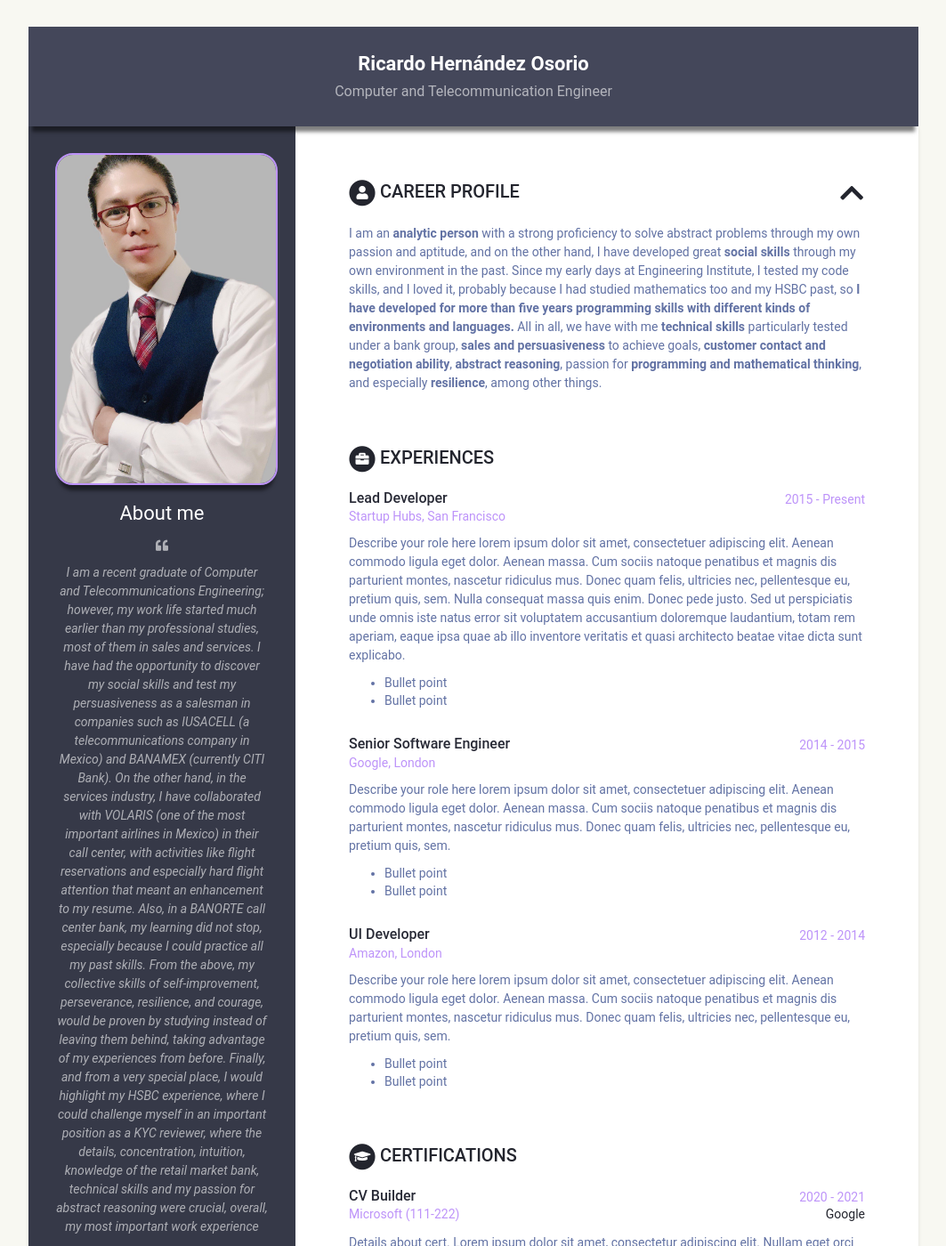
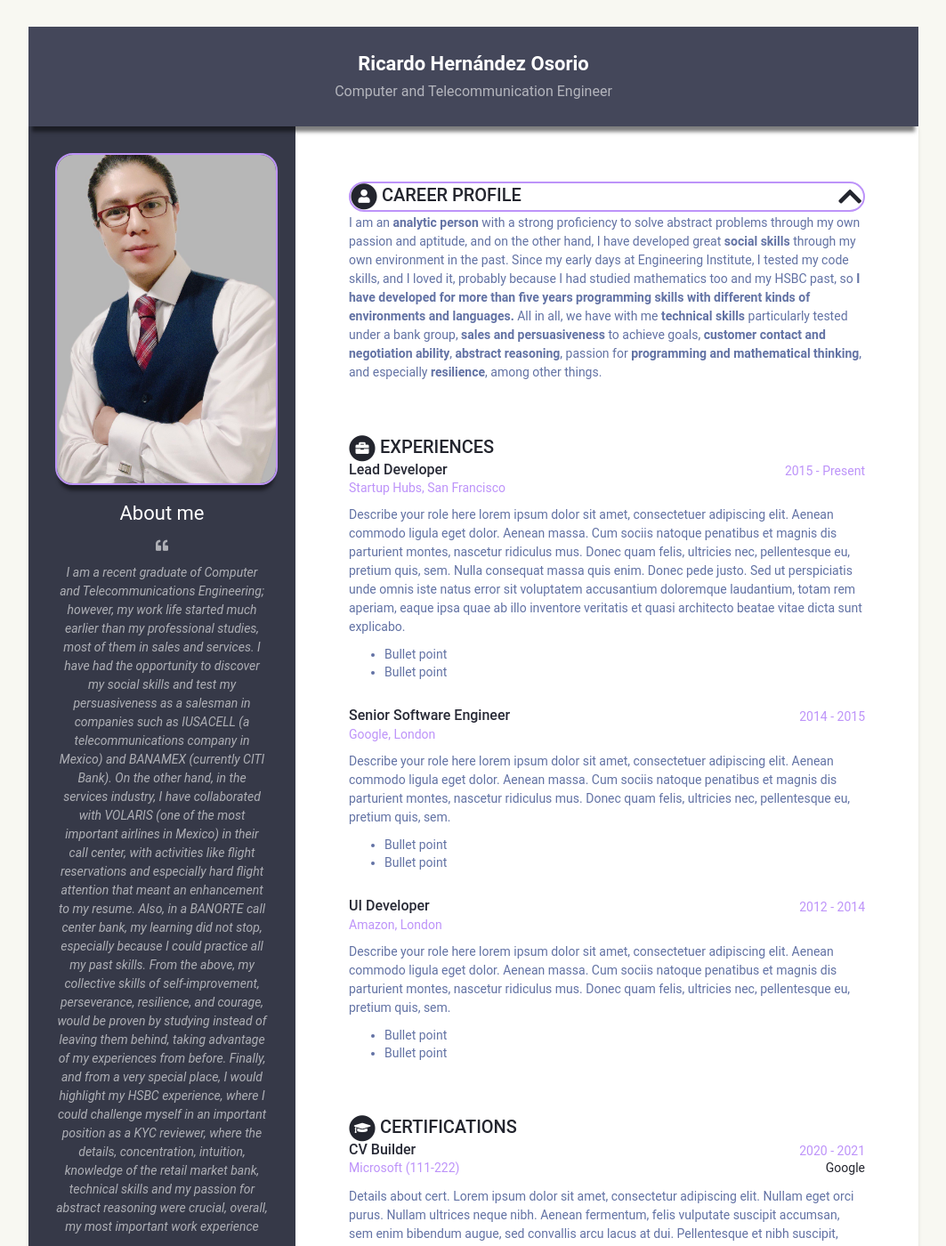
Before and after one commit to RicardoUAMmx/webcode, a Jekyll site: the page built from index.html, in a window 1280 px wide and 1400 px high. Shown: the whole window at 89% size, without its empty margins (108-1171 px from the left). Built offline with Jekyll 4.4.1, drawn with Linux system fonts in a browser that asks for light colours.

Commit message:
experimental cv-theme

```diff
--- a/_sass/_base.scss
+++ b/_sass/_base.scss
@@ -188,6 +188,10 @@ p {
   .section-line {
 	display: flex;
 	flex-wrap: nowrap;
+	margin-top: 2px;
+	margin-bottom: 2px;
+    border-radius: 20px;
+    border: 2px solid $text-grey;
 	  .section-box-a {
 		flex: 1 1 auto;
 	  }
@@ -208,7 +212,7 @@ p {
     color: darken($theme-color, 15%);
     position: relative;
     margin-top: 0;
-    margin-bottom: 20px;
+    margin-bottom: 0;
   }
   .section {
     margin-bottom: 60px;
```
